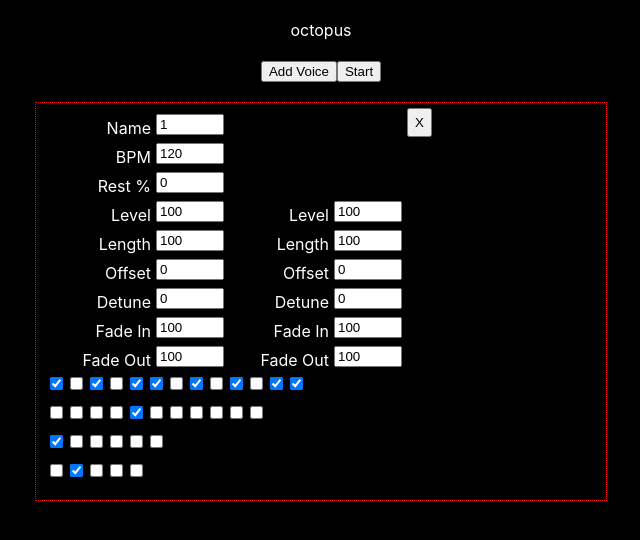
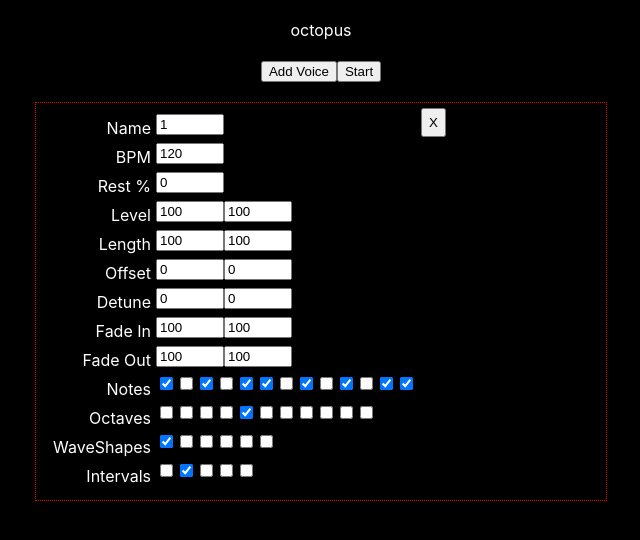
Before and after one commit to CodeKrakken/random-noise-generator, a React (Create React App) app: page / in a window 1280 px wide. Both pictures are taken after a click on the button "Add Voice". Shown: the top 540 px of the page, without its empty margins (319-959 px from the left). Built offline with nearby package versions, Linux system fonts and the light colour scheme.

Commit message:
Remove extraneous labels from fields and add labels to checkbox groups

```diff
--- a/src/components/voice/Voice.tsx
+++ b/src/components/voice/Voice.tsx
@@ -91,7 +91,6 @@ export default function Voice(props: VoiceProps) {
       <Input
         className= 'textbox'
         title= 'Max Level'
-        label= 'Level'
         id= {`maxLevel${i}`}
         i={i}
         type= "number"
@@ -119,7 +118,6 @@ export default function Voice(props: VoiceProps) {
       <Input
         className= 'textbox'
         title= 'Max Length'
-        label= 'Length'
         id= {`maxLength${i}`}
         i={i}
         type= "number"
@@ -147,7 +145,6 @@ export default function Voice(props: VoiceProps) {
       <Input
         className= 'textbox'
         title= 'Max Offset'
-        label= 'Offset'
         id= {`maxOffset${i}`}
         i={i}
         type= "number"
@@ -175,7 +172,6 @@ export default function Voice(props: VoiceProps) {
       <Input
         className= 'textbox'
         title= 'detune'
-        label= 'Detune'
         id= {`maxDetune${i}`}
         i={i}
         type= "number"
@@ -201,7 +197,6 @@ export default function Voice(props: VoiceProps) {
       <Input
         className= 'textbox'
         title= 'Max Fade In'
-        label= 'Fade In'
         id= {`maxFadeIn${i}`}
         i={i}
         type= "number"
@@ -225,7 +220,6 @@ export default function Voice(props: VoiceProps) {
       <Input
         className= 'textbox'
         title= 'Max Fade Out'
-        label= 'Fade Out'
         id= {`maxFadeOut${i}`}
         i={i}
         type= "number"
@@ -234,7 +228,11 @@ export default function Voice(props: VoiceProps) {
         maxLength= {4}
       />
     ],
-    notes: allNotes.map((note, j) => {
+    notes: [
+      <>
+        <div className="label">Notes</div>
+        {
+          allNotes.map((note, j) => {
             return <Input
               className= {`note${i}`}
               title= {note.toString()}
@@ -243,8 +241,15 @@ export default function Voice(props: VoiceProps) {
               checked= {voice.activeNotes?.includes(note)}
               onChange= {(e: any) => updateCheckbox(e, 'activeNotes')}
             />
-    }),
-    octaves: allOctaves.map((octave, j) => {
+          })
+        }
+      </>
+    ],
+    octaves: [
+      <>
+        <div className="label">Octaves</div>
+        {
+          allOctaves.map((octave, j) => {
             return <Input
               className= {`octave${i}`}
               title= {octave.toString()}
@@ -253,8 +258,15 @@ export default function Voice(props: VoiceProps) {
               checked= {voice.activeOctaves.includes(octave)}
               onChange= {(e: any) => updateCheckbox(e, 'activeOctaves')}
             />
-    }),
-    waveShapes: allWaveShapes.map((waveShape, j) => {
+          })
+        }
+      </>
+    ],
+    waveShapes: [
+      <>
+        <div className="label">WaveShapes</div>
+        {
+          allWaveShapes.map((waveShape, j) => {
             return <Input
               className= {`wave${i}`}
               title= {waveShape}
@@ -263,8 +275,15 @@ export default function Voice(props: VoiceProps) {
               checked= {voice.activeWaveShapes.includes(waveShape)}
               onChange= {(e: any) => updateCheckbox(e, 'activeWaveShapes')}
             />
-    }),
-    intervals: allIntervals.map((interval, j) => {
+          }
+        )}
+      </>
+    ],
+    intervals: [
+      <>
+        <div className="label">Intervals</div>
+        {
+          allIntervals.map((interval, j) => {
             return <Input
               className= {`interval${i}`}
               title= {interval.toString()}
@@ -274,6 +293,9 @@ export default function Voice(props: VoiceProps) {
               onChange= {(e: any) => updateCheckbox(e, 'activeIntervals')}
             />
           })
+        }
+      </>
+    ]
   }
 
   return <div
```
Lines whose indentation alone changed are shown as unchanged.
